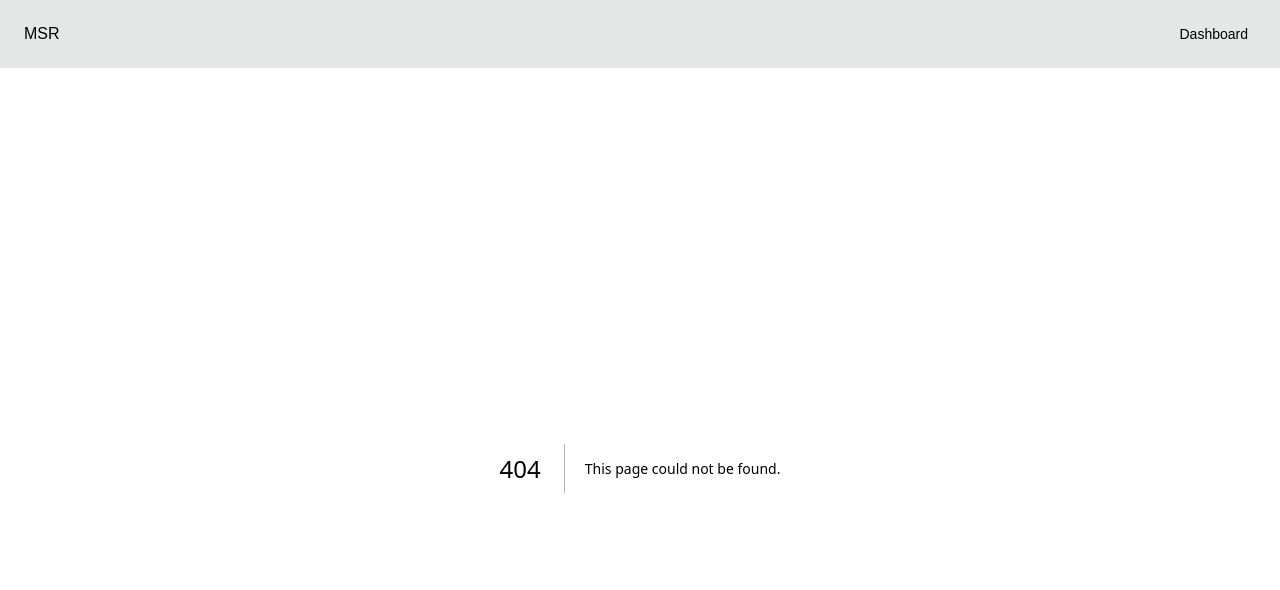
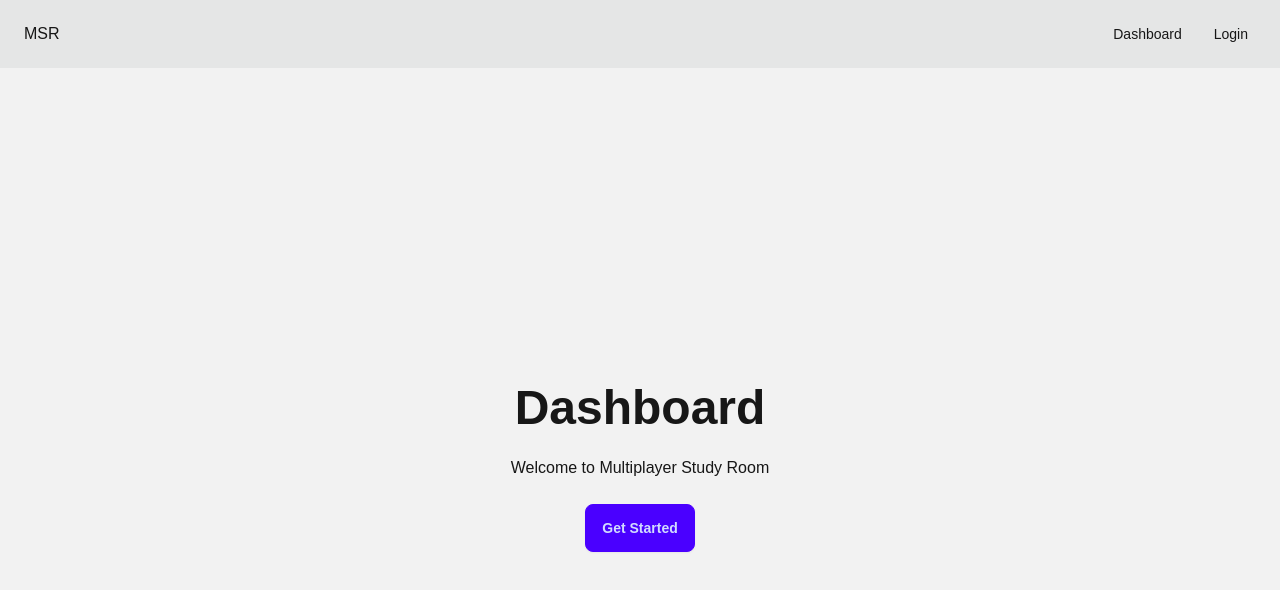
Before and after one commit to ceejmangulabnan/multiplayer-study-room, a Next.js app: page /dashboard in a window 1280 px wide. Before the commit this address had no page. Shown: the top 590 px of the page. Built offline with nearby package versions, Linux system fonts and the light colour scheme.

Commit message:
feat: basic dashboard

```diff
--- /dev/null
+++ b/src/app/(dashboard)/dashboard/page.tsx
@@ -0,0 +1,17 @@
+const Dashboard = () => {
+  return (
+    <div className="hero bg-base-200 min-h-screen">
+      <div className="hero-content text-center">
+        <div className="max-w-md">
+          <h1 className="text-5xl font-bold">Dashboard</h1>
+          <p className="py-6">
+            Welcome to Multiplayer Study Room
+          </p>
+          <button className="btn btn-primary">Get Started</button>
+        </div>
+      </div>
+    </div>
+  )
+}
+
+export default Dashboard
--- /dev/null
+++ b/src/app/components/LoginModal/index.tsx
@@ -0,0 +1,32 @@
+"use client"
+
+import { useRef } from 'react'
+
+const LoginModal = () => {
+  const loginRef = useRef<HTMLDialogElement>(null)
+
+  const handleOpen = () => {
+    loginRef.current?.showModal()
+  }
+
+
+  return (
+    <div>
+      <button onClick={handleOpen}>Login</button>
+      <dialog ref={loginRef} id="login-modal" className="modal modal-bottom sm:modal-middle">
+        <div className="modal-box">
+          <h3 className="font-bold text-lg">Hello!</h3>
+          <p className="py-4">Press ESC key or click the button below to close</p>
+          <div className="modal-action">
+            <form method="dialog">
+              {/* if there is a button in form, it will close the modal */}
+              <button className="btn">Close</button>
+            </form>
+          </div>
+        </div>
+      </dialog>
+    </div>
+  )
+}
+
+export default LoginModal
--- a/src/app/components/Navbar/index.tsx
+++ b/src/app/components/Navbar/index.tsx
@@ -1,3 +1,4 @@
+import LoginModal from '@/app/components/LoginModal'
 import Link from 'next/link'
 
 const Navbar = () => {
@@ -23,11 +24,18 @@ const Navbar = () => {
                 </svg>
               </label>
             </div>
-            <div className="mx-2 flex-1 px-2">MSR</div>
+            <div className="cursor-pointer mx-2 flex-1 px-2">
+              <Link href={"/"} >MSR</Link>
+            </div>
             <div className="hidden flex-none lg:block">
               <ul className="menu menu-horizontal">
                 {/* Desktop Navbar Content */}
-                <li><Link href={'/dashboard'}>Dashboard</Link></li>
+                <li>
+                  <Link href={'/dashboard'}>Dashboard</Link>
+                </li>
+                <li>
+                  <LoginModal />
+                </li>
               </ul>
             </div>
           </div>
```
